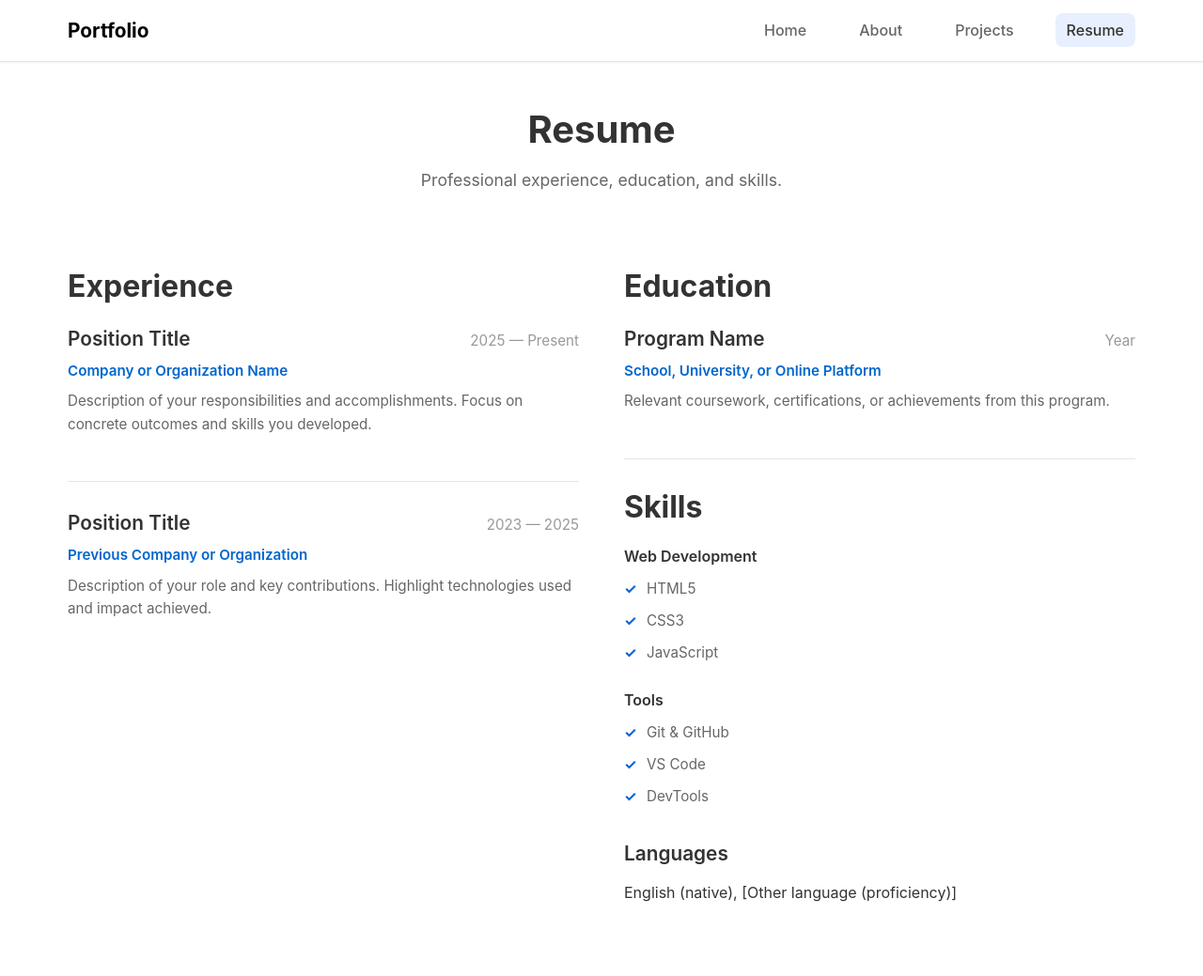
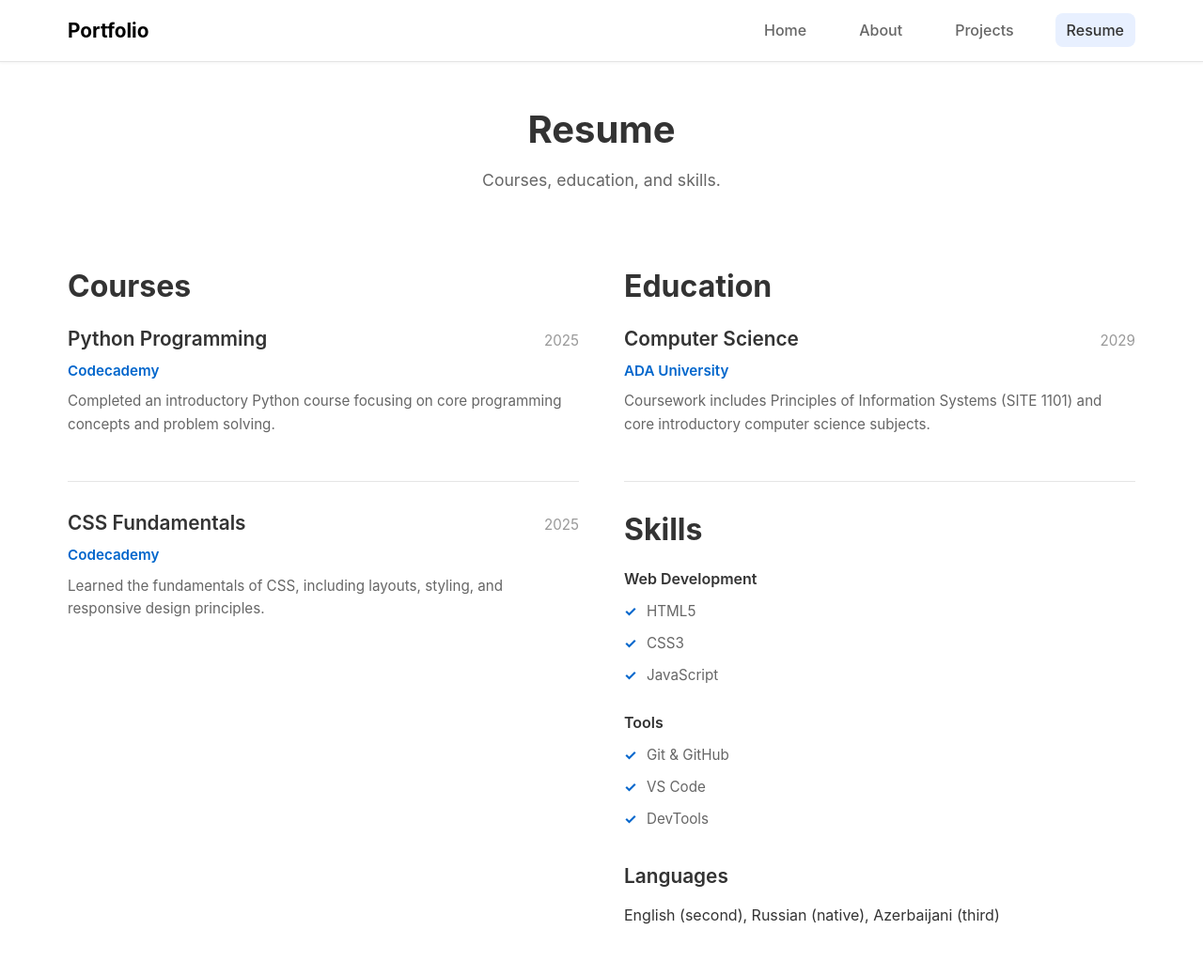
Before and after one commit to RzaevElmir/Elmir-site, a plain HTML site: page resume.html in a window 1280 px wide. Shown: the top 1039 px of the page at 94% size. Drawn offline with Linux system fonts and the light colour scheme.

Commit message:
Personolize resume section

```diff
--- a/resume.html
+++ b/resume.html
@@ -28,33 +28,31 @@
   <main>
     <section class="page-header">
       <h1>Resume</h1>
-      <p class="page-subtitle">Professional experience, education, and skills.</p>
+      <p class="page-subtitle">Courses, education, and skills.</p>
     </section>
 
     <section class="resume-grid">
       <div class="resume-column">
-        <h2>Experience</h2>
+        <h2>Courses</h2>
         <div class="resume-item">
           <div class="resume-header">
-            <h3>Position Title</h3>
-            <span class="resume-date">2025 — Present</span>
+            <h3>Python Programming</h3>
+            <span class="resume-date">2025</span>
           </div>
-          <p class="resume-company">Company or Organization Name</p>
+          <p class="resume-company">Codecademy</p>
           <p class="resume-description">
-            Description of your responsibilities and accomplishments.
-            Focus on concrete outcomes and skills you developed.
+            Completed an introductory Python course focusing on core programming concepts and problem solving.
           </p>
         </div>
 
         <div class="resume-item">
           <div class="resume-header">
-            <h3>Position Title</h3>
-            <span class="resume-date">2023 — 2025</span>
+            <h3>CSS Fundamentals</h3>
+            <span class="resume-date">2025</span>
           </div>
-          <p class="resume-company">Previous Company or Organization</p>
+          <p class="resume-company">Codecademy</p>
           <p class="resume-description">
-            Description of your role and key contributions.
-            Highlight technologies used and impact achieved.
+            Learned the fundamentals of CSS, including layouts, styling, and responsive design principles.
           </p>
         </div>
       </div>
@@ -63,12 +61,12 @@
         <h2>Education</h2>
         <div class="resume-item">
           <div class="resume-header">
-            <h3>Program Name</h3>
-            <span class="resume-date">Year</span>
+            <h3>Computer Science</h3>
+            <span class="resume-date">2029</span>
           </div>
-          <p class="resume-company">School, University, or Online Platform</p>
+          <p class="resume-company">ADA University</p>
           <p class="resume-description">
-            Relevant coursework, certifications, or achievements from this program.
+            Coursework includes Principles of Information Systems (SITE 1101) and core introductory computer science subjects.
           </p>
         </div>
 
@@ -94,7 +92,8 @@
 
         <div class="resume-item">
           <h3>Languages</h3>
-          <p>English (native), [Other language (proficiency)]</p>
+          <p>English (second), Russian (native), Azerbaijani (third)
+          </p>
         </div>
       </div>
     </section>
@@ -102,7 +101,7 @@
     <section class="resume-cta">
       <h2>Download Resume</h2>
       <p>Want a PDF version? You can download my full resume here.</p>
-      <a href="#" class="btn btn-primary">Download PDF</a>
+      <a href="assets/resume.pdf" class="btn btn-primary" target="_blank" rel="noopener">Download PDF</a>
     </section>
   </main>
 
```
Also changed, not shown: 1 other file.
